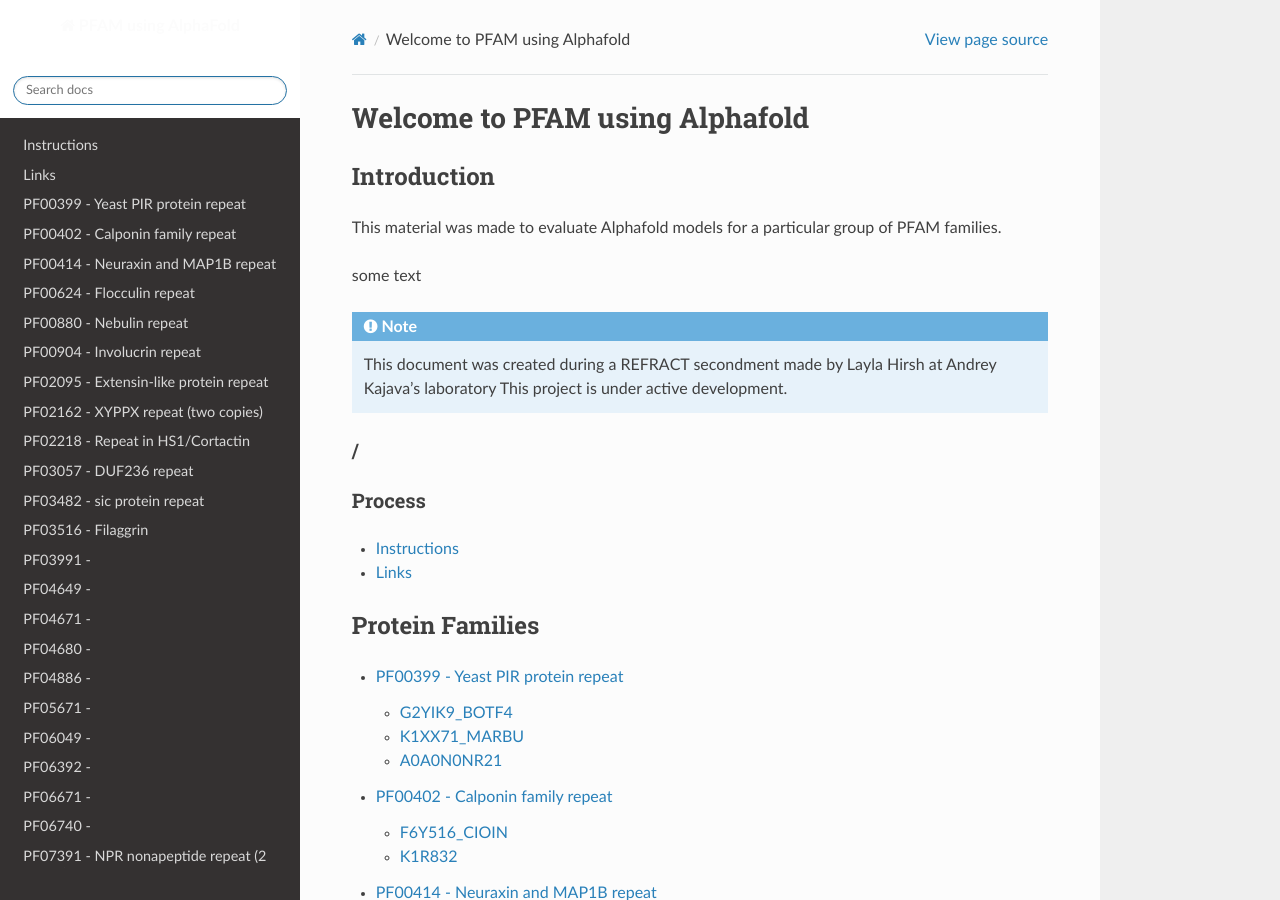
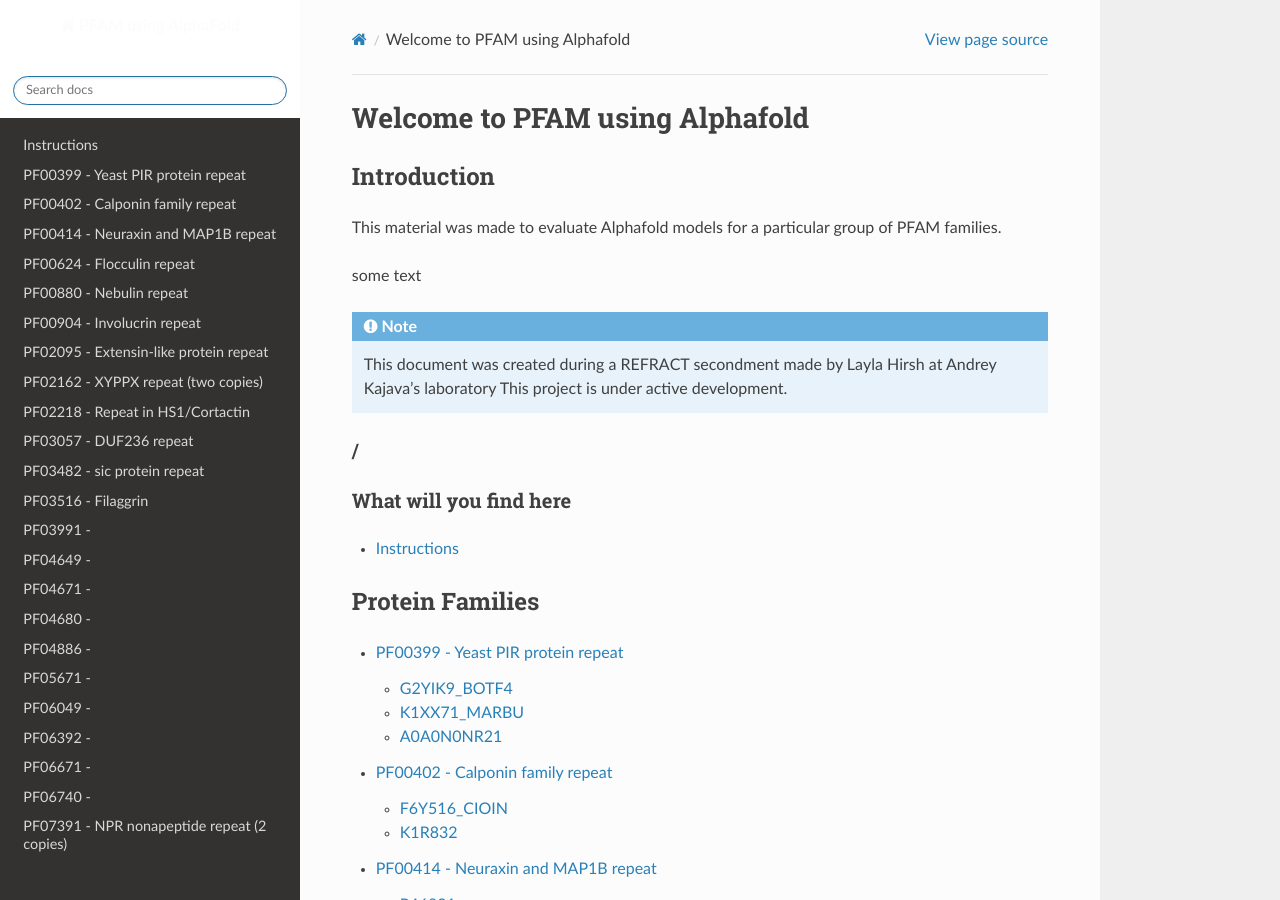
Before and after one commit to DraLaylaHirsh/AlphaFoldPfam, a Sphinx documentation site: the page built from docs/index.rst, in a window 1280 px wide and 900 px high. Built offline with Sphinx 7.4.7 and the Read the Docs theme 2.0.0, drawn with Linux system fonts in a browser that asks for light colours; pages that are not in the unit, such as notebooks, are missing from menus.

Commit message:
Update index.rst

```diff
--- a/docs/index.rst
+++ b/docs/index.rst
@@ -18,17 +18,16 @@
 
 
 /
-*************************
-Process
-*************************
+***********************
+What will you find here
+***********************
 .. toctree::
-  Requirements
   Instructions
-  Usefulllinks
 
-*************************
+
+****************
 Protein Families
-*************************
+****************
 
 .. toctree::
 
```
